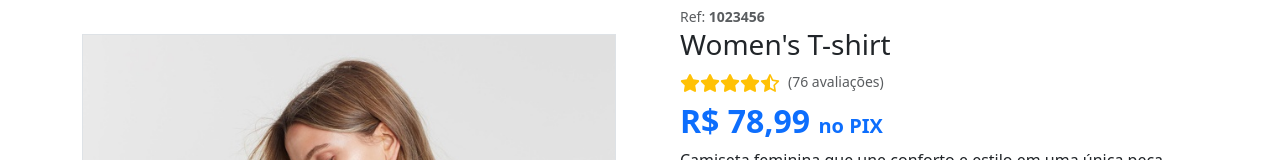
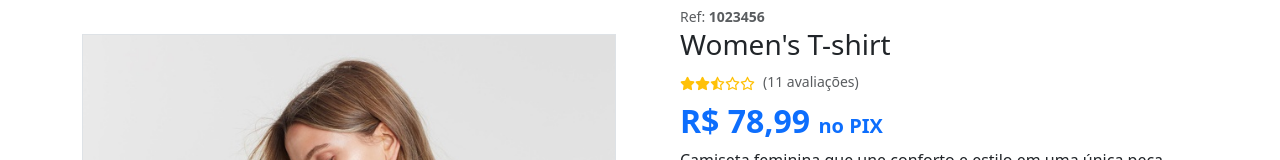
Before and after one commit to Dev-Paulo-Henrique/marvie_frontend, a React (Vite) app: page /product/1023456 in a window 1280 px wide. Shown: the part 127-287 px from the top of the page. Built offline with nearby package versions, Linux system fonts and the light colour scheme; no server answers; the HTML template or start-up script is replaced by a standard one.

Commit message:
Add Rating

```diff
--- a/src/components/Card/index.tsx
+++ b/src/components/Card/index.tsx
@@ -10,6 +10,8 @@ import {
 import { CardProps } from "../../utils/Cards";
 import { useCart } from "../../hooks/useCart";
 // import { useNavigate } from "react-router-dom";
+import { calculateAverageRating, calculateStars } from "../../utils/Rating";
+
 
 export function Card({
   name,
@@ -24,6 +26,9 @@ export function Card({
 }: CardProps) {
   // const navigate = useNavigate();
   const { addItem, addFavorite, removeFavorite, isFavorite } = useCart();
+
+  const averageRating = calculateAverageRating(reviews);
+  const { fullStars, halfStar, emptyStars } = calculateStars(averageRating);
 
   const handleFavoriteClick = () => {
     if (isFavorite(id)) {
@@ -104,14 +109,18 @@ export function Card({
         </div>
         <div className="product-content">
           <ul className="rating">
-            <FaStar size={15} />
-            <FaStar size={15} />
-            <FaStar size={15} />
-            <FaRegStarHalfStroke size={15} />
-            <FaRegStar size={15} />
+          {[...Array(fullStars)].map((_, i) => (
+              <FaStar key={`full-${i}`} size={15} />
+            ))}
+            {[...Array(halfStar)].map((_, i) => (
+              <FaRegStarHalfStroke key={`half-${i}`} size={15} />
+            ))}
+            {[...Array(emptyStars)].map((_, i) => (
+              <FaRegStar key={`empty-${i}`} size={15} />
+            ))}
             {reviews && (
               <li className="disable mx-1">
-                ({reviews} {reviews > 1 ? "avaliações" : "avaliação"})
+                ({reviews.length} {reviews.length > 1 ? "avaliações" : "avaliação"})
               </li>
             )}
           </ul>
--- a/src/components/Table/Body.tsx
+++ b/src/components/Table/Body.tsx
@@ -173,7 +173,6 @@ export function TableRowOrders({
       <td className={isDesktop ? "" : "text-center"}>
 
         <small className={`badge ${getStatusClass(status)} ${!isDesktop && "rounded-pill p-1"}`}>{isDesktop ? status : " "}</small>
-        {/* <div className={`badge ${getStatusClass(status)} rounded-pill p-1`}>{" "}</div> */}
       </td>
     </tr>
   );
--- a/src/components/ViewProductDetail/index.tsx
+++ b/src/components/ViewProductDetail/index.tsx
@@ -1,5 +1,11 @@
 // import { useMediaQuery } from "react-responsive";
-import { FaPlus, FaMinus, FaStar, FaRegStarHalfStroke } from "react-icons/fa6";
+import {
+  FaPlus,
+  FaMinus,
+  FaStar,
+  FaRegStarHalfStroke,
+  FaRegStar,
+} from "react-icons/fa6";
 import { Slider } from "../Slider";
 import { toast } from "react-toastify";
 import {
@@ -11,6 +17,7 @@ import { useCart } from "../../hooks/useCart";
 import { Title } from "../../utils/Title";
 import { useProduct } from "../../hooks/useProduct";
 import { IoIosArrowRoundBack } from "react-icons/io";
+import { calculateAverageRating, calculateStars } from "../../utils/Rating";
 
 export function ViewProductDetail() {
   // const isDesktop = useMediaQuery({ minWidth: 992 });
@@ -24,6 +31,9 @@ export function ViewProductDetail() {
   Title({
     title: product?.name ? product?.name : import.meta.env.VITE_APP_TITLE,
   });
+
+  const averageRating = calculateAverageRating(product?.reviews);
+  const { fullStars, halfStar, emptyStars } = calculateStars(averageRating);
 
   if (!product) {
     return (
@@ -64,7 +74,6 @@ export function ViewProductDetail() {
     <section className="py-lg-5">
       <div className="container mb-lg-5">
         <div className="row gx-5">
-          {/* Product Image and Gallery */}
           <Slider images={[product.firstImage, product.secondImage]} />
 
           <main className="col-lg-6">
@@ -75,16 +84,23 @@ export function ViewProductDetail() {
               <h3 className="text-dark">{product.name}</h3>
               <div className="d-flex align-items-center my-2">
                 <div className="text-warning me-2">
-                  {[...Array(4)].map((_, i) => (
-                    <FaStar size={20} key={i} />
+                  {[...Array(fullStars)].map((_, i) => (
+                    <FaStar key={`full-${i}`} size={15} />
                   ))}
-                  <FaRegStarHalfStroke size={20} />
+                  {[...Array(halfStar)].map((_, i) => (
+                    <FaRegStarHalfStroke key={`half-${i}`} size={15} />
+                  ))}
+                  {[...Array(emptyStars)].map((_, i) => (
+                    <FaRegStar key={`empty-${i}`} size={15} />
+                  ))}
                 </div>
                 <small className="text-muted">
                   (
-                  {product.reviews && product.reviews > 1
-                    ? `${product.reviews} avaliações`
-                    : `${product.reviews} avaliação`}
+                  {product.reviews && product.reviews.length > 1
+                    ? `${product.reviews.length} avaliações`
+                    : product.reviews?.length === 1
+                    ? "1 avaliação"
+                    : "Sem avaliações"}
                   )
                 </small>
               </div>
@@ -94,9 +110,9 @@ export function ViewProductDetail() {
                   <>
                     <small className="text-decoration-line-through text-muted">
                       {new Intl.NumberFormat("pt-BR", {
-                    style: "currency",
-                    currency: "BRL",
-                  }).format(product.oldPrice)}
+                        style: "currency",
+                        currency: "BRL",
+                      }).format(product.oldPrice)}
                     </small>
                     <br />
                   </>
@@ -171,7 +187,6 @@ export function ViewProductDetail() {
 
               <div className="d-flex">
                 <button
-                  //  href="#"
                   onClick={handleAddToCart}
                   className="w-100 btn btn-primary p-3 fs-5"
                 >
--- a/src/utils/Cards.ts
+++ b/src/utils/Cards.ts
@@ -42,7 +42,7 @@ export interface CardProps {
   oldPrice?: number;
   tag?: string;
   discount?: number;
-  reviews?: number;
+  reviews?: number[];
   description?: string;
   sizes?: string[];
   colors?: string[];
@@ -55,7 +55,7 @@ export const products: CardProps[] = [
     secondImage: Img2,
     price: 65.99,
     name: "Women's Blouse Top",
-    reviews: 18,
+    reviews: [5, 4, 3, 4, 5],
     description: "Esta blusa feminina é ideal para os dias quentes de verão. Feita com um tecido leve e respirável, oferece conforto durante todo o dia. Seu design moderno e elegante permite combinar facilmente com diferentes peças do seu guarda-roupa.",
     sizes: ["P", "M", "G", "GG"],
     colors: ["Azul", "Rosa", "Preto"],
@@ -67,7 +67,7 @@ export const products: CardProps[] = [
     tag: "Novidade",
     price: 85.99,
     name: "Men's Jacket",
-    reviews: 3,
+    reviews: [3, 2, 4, 1],
     description: "A nova jaqueta masculina traz um visual sofisticado e resistente, perfeita para enfrentar o frio do inverno. Confeccionada com materiais de alta qualidade, oferece um ajuste confortável e um estilo que combina com diversas ocasiões.",
     sizes: ["M", "G", "GG"],
     colors: ["Preto", "Cinza"],
@@ -78,7 +78,7 @@ export const products: CardProps[] = [
     secondImage: Img6,
     price: 78.99,
     name: "Men's Jacket",
-    reviews: 35,
+    reviews: [5, 5, 5, 5, 4, 4],
     description: "Jaqueta masculina casual que combina estilo e conforto. Ideal para o uso diário, possui um corte moderno e é feita com tecido durável. Perfeita para adicionar um toque despojado ao seu visual sem comprometer a elegância.",
     sizes: ["P", "M", "G"],
     colors: ["Azul", "Preto"],
@@ -91,7 +91,7 @@ export const products: CardProps[] = [
     oldPrice: 74.99,
     name: "Women's T-Shirt",
     discount: 30,
-    reviews: 59,
+    reviews: [2, 2, 3, 3, 2, 4, 4],
     description: "Camiseta feminina essencial para o seu guarda-roupa. Feita com um tecido de alta qualidade, oferece um ajuste confortável e uma durabilidade excepcional. Seu design básico é perfeito para qualquer ocasião, desde um dia casual até um encontro informal.",
     sizes: ["P", "M", "G"],
     colors: ["Branco", "Cinza"],
@@ -104,7 +104,7 @@ export const products: CardProps[] = [
     oldPrice: 149.99,
     name: "Men's Jacket Black",
     discount: 20,
-    reviews: 129,
+    reviews: [1, 1, 1, 1, 2, 2, 3],
     description: "Jaqueta masculina preta, ideal para os meses mais frios. Com um design elegante e uma construção robusta, garante conforto e proteção contra o frio. O ajuste moderno e a cor versátil permitem que ela seja combinada com várias peças do seu guarda-roupa.",
     sizes: ["M", "G", "GG"],
     colors: ["Preto"],
@@ -115,7 +115,7 @@ export const products: CardProps[] = [
     secondImage: Img12,
     price: 78.99,
     name: "Men's Jacket Jeans",
-    reviews: 5,
+    reviews: [5, 4, 5, 5],
     description: "Jaqueta masculina em jeans, uma peça essencial para um visual casual e estiloso. Feita com denim de alta qualidade, proporciona durabilidade e um ajuste confortável. Ideal para diversas ocasiões, desde um passeio descontraído até um evento casual.",
     sizes: ["P", "M", "G"],
     colors: ["Azul"],
@@ -127,7 +127,7 @@ export const products: CardProps[] = [
     tag: "Promoção",
     price: 85.99,
     name: "Women's Blouse Top",
-    reviews: 63,
+    reviews: [3, 4, 4, 4, 5, 5, 5, 5, 4],
     description: "Blusa feminina que combina um design moderno com tecido leve, perfeita para os dias quentes. Seu corte versátil e as cores disponíveis permitem criar looks variados e elegantes. Ideal para quem busca conforto e estilo durante o verão.",
     sizes: ["P", "M", "G"],
     colors: ["Rosa", "Branco"],
@@ -138,7 +138,7 @@ export const products: CardProps[] = [
     secondImage: Img16,
     price: 65.99,
     name: "Men's Jacket",
-    reviews: 1,
+    reviews: [1, 2, 1, 2, 1, 2, 1, 1, 2, 2],
     description: "Jaqueta masculina básica, ideal para o uso diário com um toque casual. Feita com um tecido resistente e com um corte que oferece liberdade de movimento. Uma escolha prática para quem precisa de uma peça versátil para diferentes ocasiões.",
     sizes: ["M", "G"],
     colors: ["Cinza", "Preto"],
@@ -150,7 +150,7 @@ export const products: CardProps[] = [
     price: 49.99,
     name: "Men's Jacket",
     tag: "Últimas unidades",
-    reviews: 23,
+    reviews: [4, 4, 5, 4, 3, 4, 5, 5, 4, 3, 4, 5],
     description: "Jaqueta masculina em oferta com um design prático e confortável. Ideal para quem procura uma peça estilosa a um preço acessível. Disponível em quantidades limitadas, é a oportunidade perfeita para garantir um item de moda com um excelente custo-benefício.",
     sizes: ["P", "M"],
     colors: ["Marrom"],
@@ -161,7 +161,7 @@ export const products: CardProps[] = [
     secondImage: Img20,
     price: 78.99,
     name: "Women's T-shirt",
-    reviews: 76,
+    reviews: [3, 2, 4, 3, 2, 1, 5, 3, 4, 2, 3],
     description: "Camiseta feminina que une conforto e estilo em uma única peça. Feita com tecido suave e respirável, é perfeita para o uso diário. Seu design simples e elegante torna-a fácil de combinar com outras peças do guarda-roupa, garantindo um visual casual e sofisticado.",
     sizes: ["P", "M", "G"],
     colors: ["Preto", "Branco"],
@@ -172,7 +172,7 @@ export const products: CardProps[] = [
     secondImage: Img22,
     price: 85.99,
     name: "Men's Blazer",
-    reviews: 12,
+    reviews: [5, 5, 5, 5, 5, 5, 5, 5, 5, 5, 5, 5],
     description: "Blazer masculino sofisticado, ideal para eventos formais e ocasiões especiais. Confeccionado com materiais de alta qualidade, proporciona um ajuste elegante e confortável. Disponível em azul marinho, é a escolha perfeita para quem deseja um visual clássico e refinado.",
     sizes: ["M", "G", "GG"],
     colors: ["Azul Marinho"],
@@ -185,7 +185,7 @@ export const products: CardProps[] = [
     name: "Women's Cotton Top",
     oldPrice: 84.99,
     discount: 15,
-    reviews: 2,
+    reviews: [1, 2, 3, 4, 5, 1, 2, 3, 4, 5, 1, 2],
     description: "Top feminino em algodão, projetado para oferecer conforto e estilo no dia a dia. Seu tecido macio e respirável garante um ajuste agradável, enquanto o design versátil permite diversas combinações. Aproveite o desconto e adicione este item essencial ao seu guarda-roupa.",
     sizes: ["P", "M"],
     colors: ["Bege", "Cinza"],
--- /dev/null
+++ b/src/utils/Rating.ts
@@ -0,0 +1,17 @@
+export const calculateAverageRating = (
+  ratings: number[] | undefined
+): number => {
+  if (!ratings || ratings.length === 0) return 0;
+  const total = ratings.reduce((sum, rating) => sum + rating, 0);
+  return total / ratings.length;
+};
+
+export const calculateStars = (
+  averageRating: number
+): { fullStars: number; halfStar: number; emptyStars: number } => {
+  const fullStars = Math.floor(averageRating);
+  const halfStar = averageRating % 1 >= 0.5 ? 1 : 0;
+  const emptyStars = 5 - (fullStars + halfStar);
+
+  return { fullStars, halfStar, emptyStars };
+};
```
